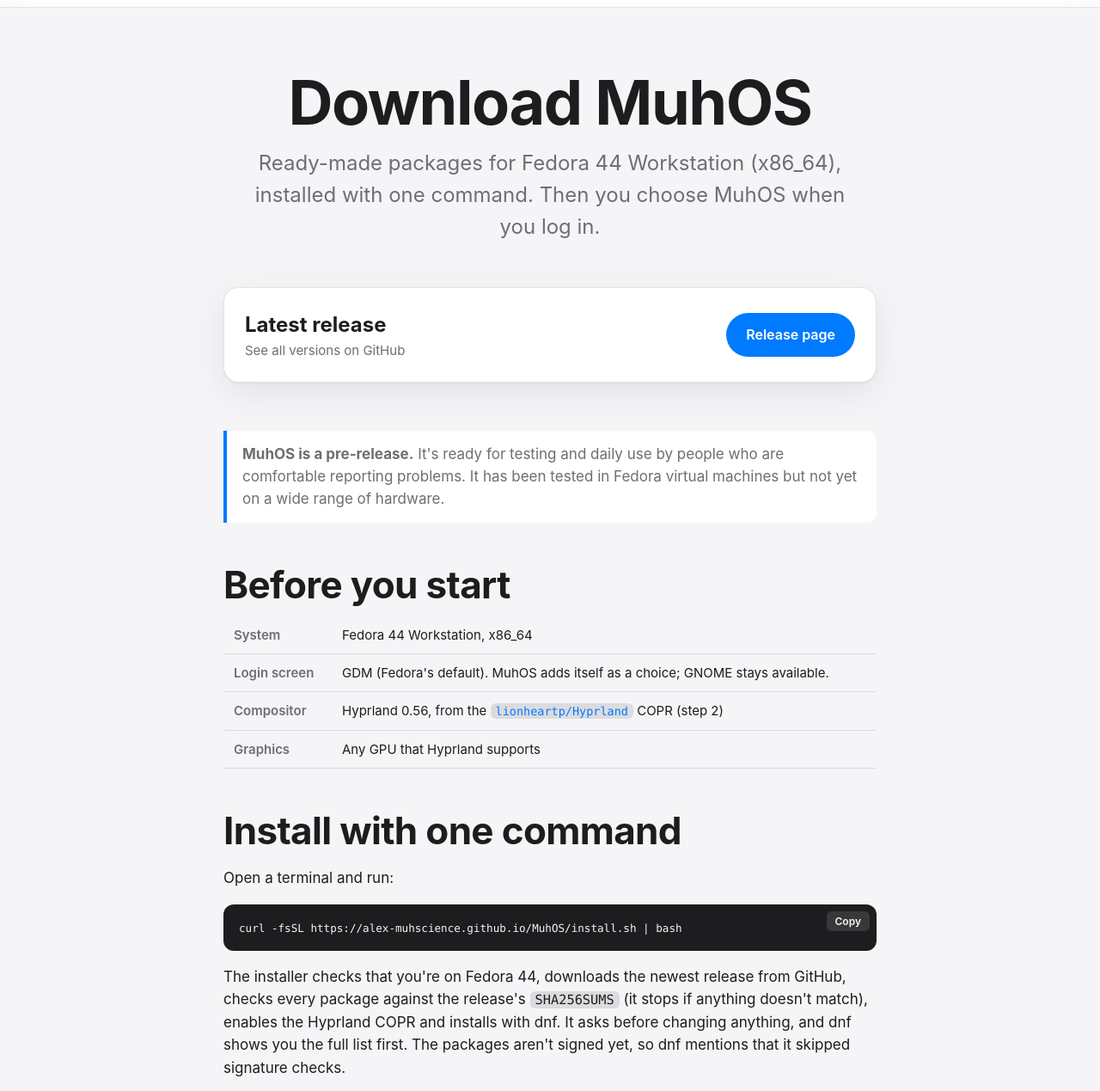
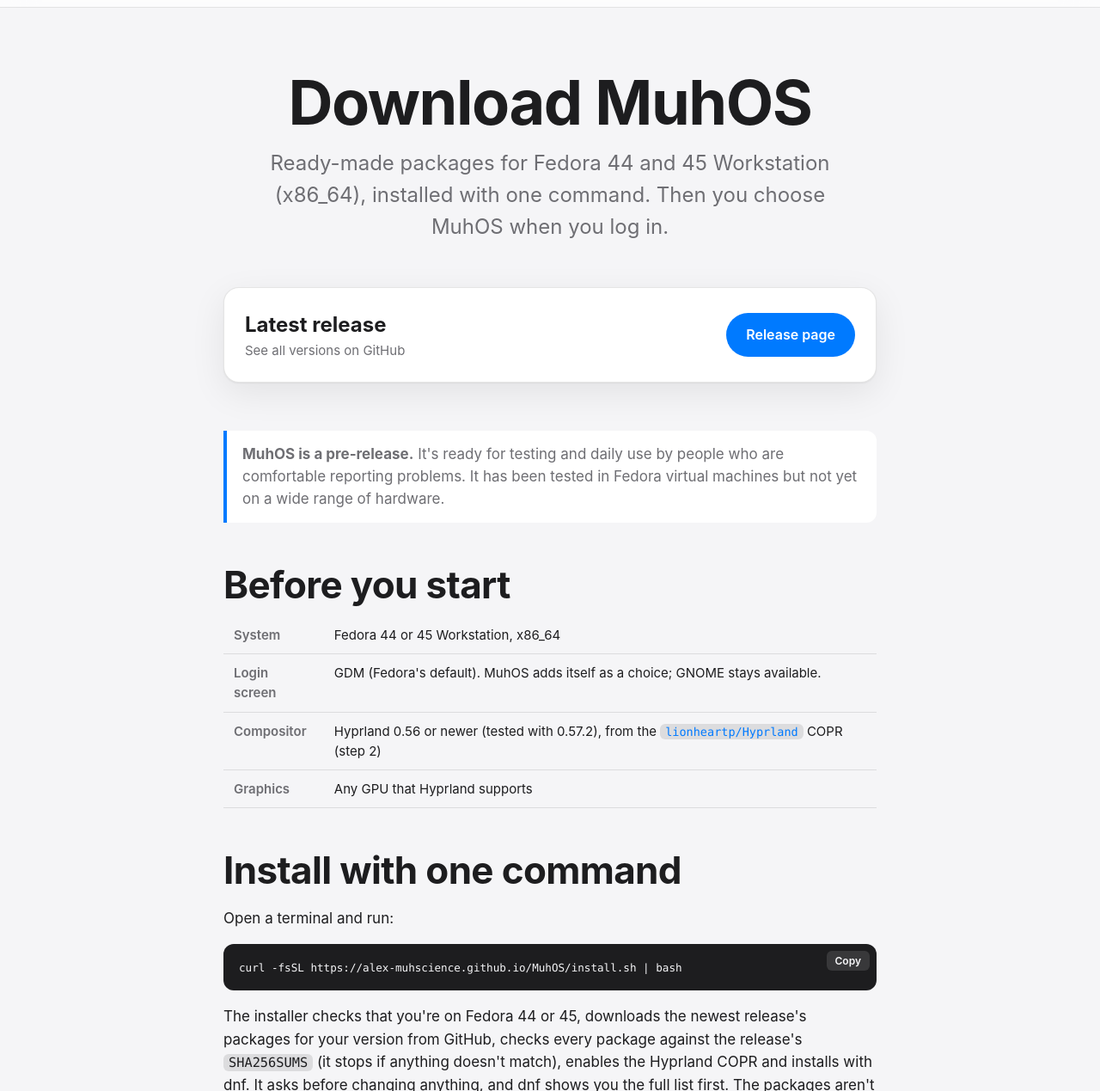
Before and after one commit to Alex-Muhscience/MuhOS, a plain HTML site: page site/download.html in a window 1280 px wide. Shown: the part 44-1313 px from the top of the page at 86% size. Drawn offline with Linux system fonts and the light colour scheme; no server answers; files whose address does not match are found by name.

Commit message:
[fork] Docs: Fedora 44 and 45, Hyprland 0.56 or newer (tested with 0.57.2)

```diff
--- a/site/download.html
+++ b/site/download.html
@@ -4,7 +4,7 @@
   <meta charset="utf-8">
   <meta name="viewport" content="width=device-width, initial-scale=1">
   <title>Download MuhOS</title>
-  <meta name="description" content="Download and install MuhOS on Fedora 44: ready-made RPM packages, checksums and step-by-step instructions.">
+  <meta name="description" content="Download and install MuhOS on Fedora 44 or 45: ready-made RPM packages, checksums and step-by-step instructions.">
   <link rel="icon" href="muhos-tile.svg" type="image/svg+xml">
   <link rel="stylesheet" href="style.css">
 </head>
@@ -24,7 +24,7 @@
   <main>
     <header class="hero narrow" style="padding-bottom:24px">
       <h1>Download MuhOS</h1>
-      <p class="lead">Ready-made packages for Fedora 44 Workstation (x86_64), installed with one command. Then you choose MuhOS when you log in.</p>
+      <p class="lead">Ready-made packages for Fedora 44 and 45 Workstation (x86_64), installed with one command. Then you choose MuhOS when you log in.</p>
     </header>
 
     <section style="padding-top:0">
@@ -47,9 +47,9 @@
         <h2 style="margin-top:48px">Before you start</h2>
         <div class="table-wrap">
           <table>
-            <tr><th>System</th><td>Fedora 44 Workstation, x86_64</td></tr>
+            <tr><th>System</th><td>Fedora 44 or 45 Workstation, x86_64</td></tr>
             <tr><th>Login screen</th><td>GDM (Fedora's default). MuhOS adds itself as a choice; GNOME stays available.</td></tr>
-            <tr><th>Compositor</th><td>Hyprland 0.56, from the <a href="https://copr.fedorainfracloud.org/coprs/lionheartp/Hyprland/"><code>lionheartp/Hyprland</code></a> COPR (step 2)</td></tr>
+            <tr><th>Compositor</th><td>Hyprland 0.56 or newer (tested with 0.57.2), from the <a href="https://copr.fedorainfracloud.org/coprs/lionheartp/Hyprland/"><code>lionheartp/Hyprland</code></a> COPR (step 2)</td></tr>
             <tr><th>Graphics</th><td>Any GPU that Hyprland supports</td></tr>
           </table>
         </div>
@@ -57,7 +57,7 @@
         <h2 style="margin-top:48px">Install with one command</h2>
         <p>Open a terminal and run:</p>
         <pre data-copy><code>curl -fsSL https://alex-muhscience.github.io/MuhOS/install.sh | bash</code></pre>
-        <p>The installer checks that you're on Fedora 44, downloads the newest release from GitHub, checks every package against the release's <code>SHA256SUMS</code> (it stops if anything doesn't match), enables the Hyprland COPR and installs with dnf. It asks before changing anything, and dnf shows you the full list first. The packages aren't signed yet, so dnf mentions that it skipped signature checks.</p>
+        <p>The installer checks that you're on Fedora 44 or 45, downloads the newest release's packages for your version from GitHub, checks every package against the release's <code>SHA256SUMS</code> (it stops if anything doesn't match), enables the Hyprland COPR and installs with dnf. It asks before changing anything, and dnf shows you the full list first. The packages aren't signed yet, so dnf mentions that it skipped signature checks.</p>
         <p>Then <strong>log out</strong>, click your name on the login screen, choose <strong>MuhOS (Hyprland)</strong> with the gear button at the bottom right, and sign in.</p>
         <details>
           <summary>Prefer to read the installer first?</summary>
```
Also changed, not shown: site/index.html (+1 -1 lines), 3 other files.
